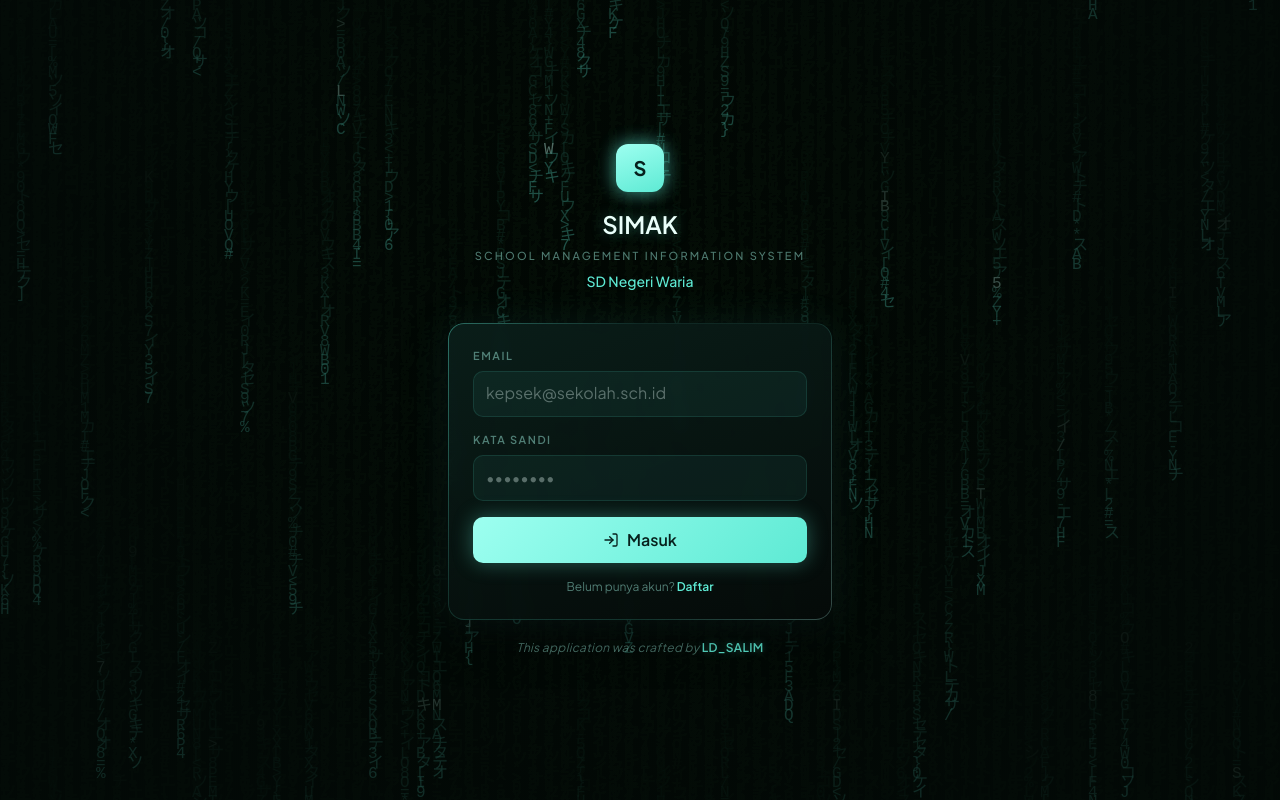
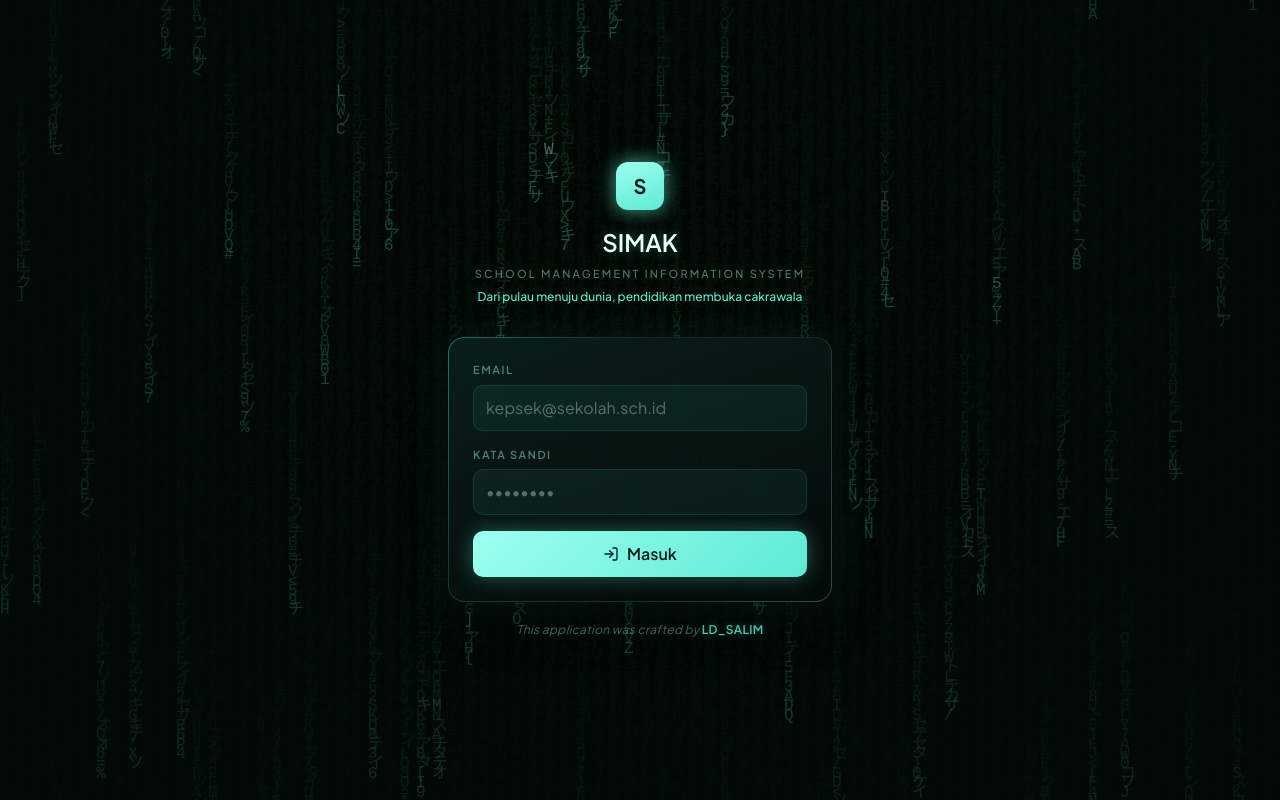
Before and after one commit to edethalfonsina22-collab/simak-app, a React (Vite) app: page /login in a window 1280 px wide. Built offline with nearby package versions, Linux system fonts and the light colour scheme; no server answers; the database is empty.

Commit message:
Update Login.jsx

```diff
--- a/src/pages/Login.jsx
+++ b/src/pages/Login.jsx
@@ -1,5 +1,5 @@
 import { useState, useEffect, useRef } from 'react'
-import { Navigate, Link } from 'react-router-dom'
+import { Navigate } from 'react-router-dom'
 import { useAuth } from '../lib/AuthContext'
 import { supabase } from '../lib/supabaseClient'
 import { Loader2, LogIn } from 'lucide-react'
@@ -27,6 +27,7 @@ function MatrixRainBackground() {
     }
 
     function draw() {
+      // Jejak transparan agar karakter lama memudar perlahan (efek trail)
       ctx.fillStyle = 'rgba(3, 10, 8, 0.10)'
       ctx.fillRect(0, 0, canvas.width, canvas.height)
 
@@ -37,6 +38,7 @@ function MatrixRainBackground() {
         const x = i * fontSize
         const y = columns[i] * fontSize
 
+        // Karakter paling depan lebih terang, sisanya redup — nuansa hijau khas
         ctx.fillStyle = Math.random() > 0.975 ? '#c8fff2' : 'rgba(94, 234, 212, 0.55)'
         ctx.fillText(char, x, y)
 
@@ -70,9 +72,10 @@ export default function Login() {
   const [loading, setLoading] = useState(false)
   const [mounted, setMounted] = useState(false)
   const [shake, setShake] = useState(0)
-  const [namaSekolah, setNamaSekolah] = useState('SD Negeri Waria')
+  const [namaSekolah, setNamaSekolah] = useState('Dari pulau menuju dunia, pendidikan membuka cakrawala')
 
   useEffect(() => {
+    // Memicu animasi masuk sesaat setelah komponen ter-render
     const t = requestAnimationFrame(() => setMounted(true))
     return () => cancelAnimationFrame(t)
   }, [])
@@ -98,7 +101,7 @@ export default function Login() {
     setLoading(false)
     if (error) {
       setError('Email atau kata sandi salah. Silakan coba lagi.')
-      setShake((s) => s + 1)
+      setShake((s) => s + 1) // ganti key supaya animasi shake bisa diulang
     }
   }
 
@@ -114,6 +117,7 @@ export default function Login() {
           }`}
         >
           <div className="relative w-12 h-12 mx-auto mb-4">
+            {/* Cincin cahaya teal di belakang logo, berdenyut pelan — senada dengan loader */}
             <div className="login-badge-glow absolute inset-0 rounded-xl" />
             <div className="login-badge relative w-12 h-12 rounded-xl flex items-center justify-center font-bold text-xl">
               S
@@ -124,7 +128,7 @@ export default function Login() {
             School Management Information System
           </p>
           {namaSekolah && (
-            <p className="login-school text-sm font-medium mt-1.5">{namaSekolah}</p>
+            <p className="login-school text-xs font-medium mt-1.5 px-2 leading-snug">{namaSekolah}</p>
           )}
         </div>
 
@@ -182,13 +186,6 @@ export default function Login() {
             {loading ? <Loader2 size={16} className="animate-spin" /> : <LogIn size={16} />}
             Masuk
           </button>
-
-          <p className="text-center text-xs mt-1" style={{ color: 'var(--code-text)' }}>
-            Belum punya akun?{' '}
-            <Link to="/register" className="font-semibold" style={{ color: 'var(--text-accent)' }}>
-              Daftar
-            </Link>
-          </p>
         </form>
 
         <p
@@ -201,6 +198,7 @@ export default function Login() {
         </p>
       </div>
 
+      {/* Style khusus halaman login */}
       <style>{`
         .login-shell {
           --bg-1: #050b09;
```
